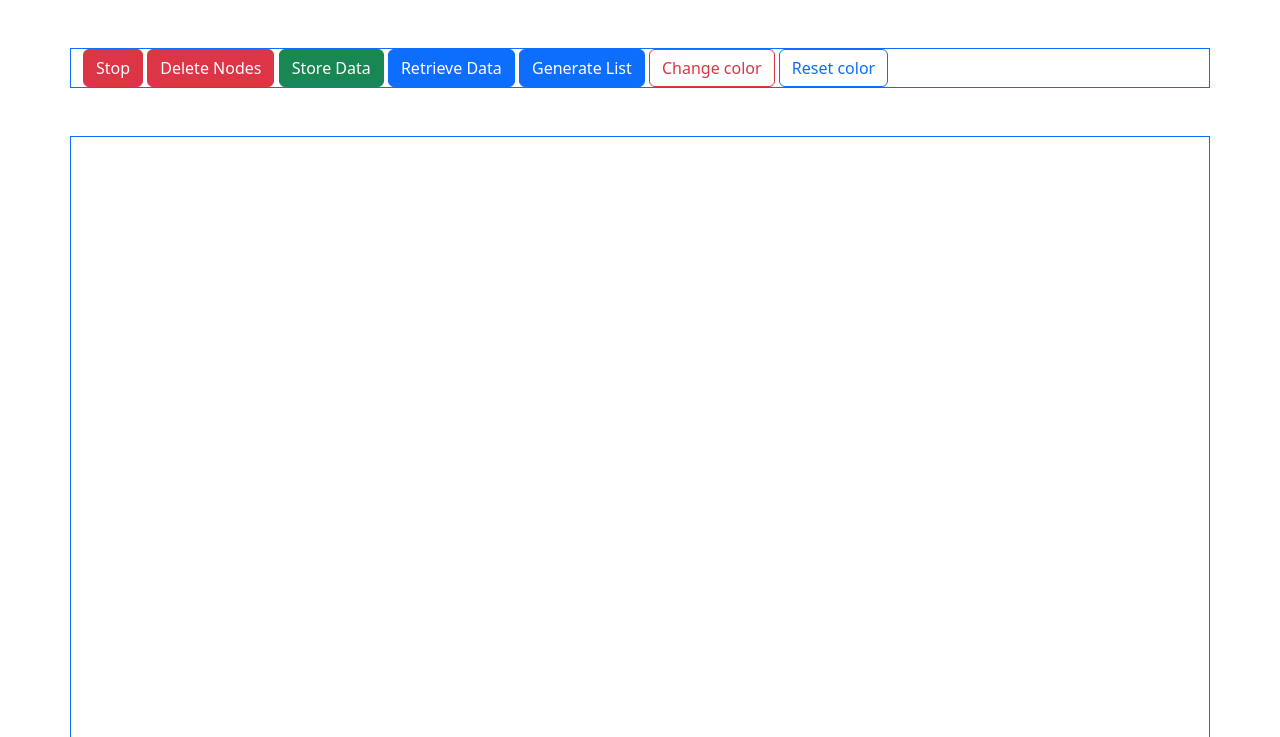
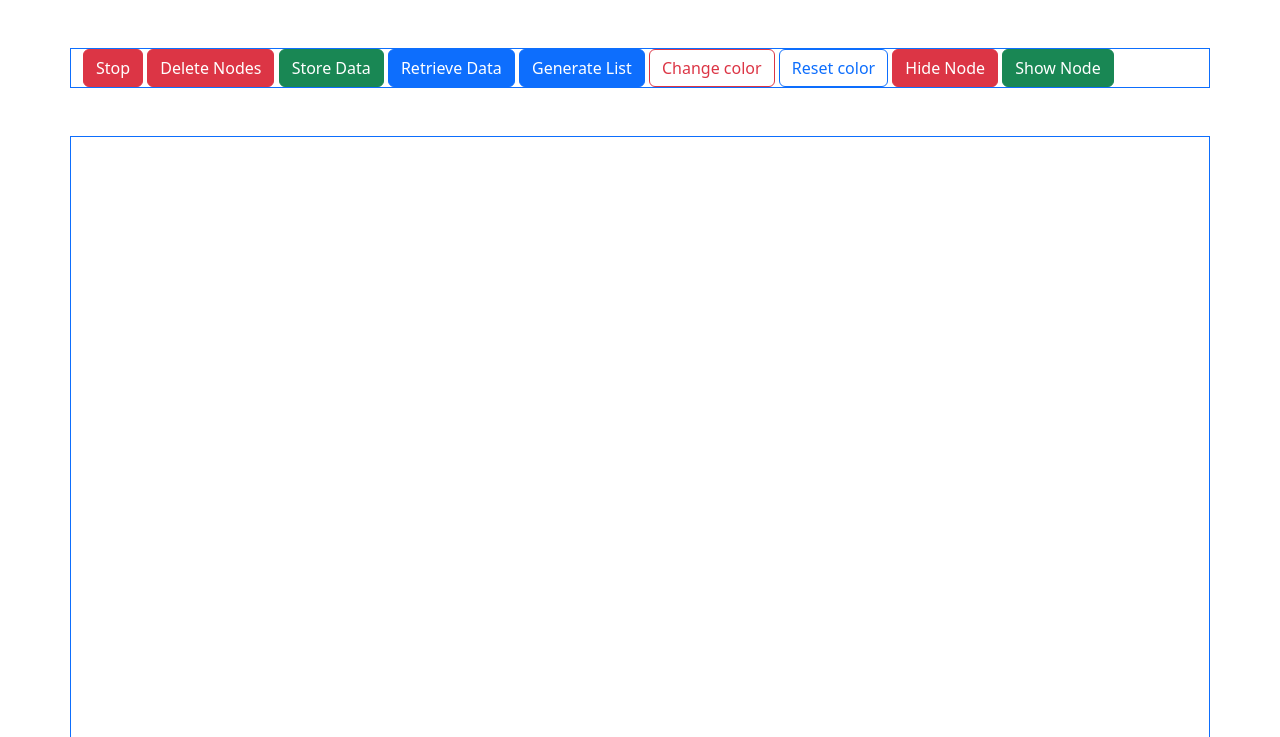
Before and after one commit to gianlucafarinaccio/kernel-visual-analysis, a Flask app: template templates/physics.html in a window 1280 px wide. Shown: the top 737 px of the page. Run offline with Flask 2, Linux system fonts and the light colour scheme; the template is opened without the code that fills it, so the values that code supplies are empty; some libraries are stand-ins or nearby versions.

Commit message:
hide/show node by id

```diff
--- a/templates/physics.html
+++ b/templates/physics.html
@@ -13,12 +13,13 @@
         let nodes;
         let edges;
         let data;
+        let hiddenData = {nodes: new vis.DataSet(), edges: new vis.DataSet()};
 
         function draw(g) {
             data = vis.parseDOTNetwork(g);
             nodes = new vis.DataSet(data.nodes);
             edges = new vis.DataSet(data.edges);
-            data = {nodes: nodes.get(), edges: edges.get()};
+            data = {nodes: nodes, edges: edges};
 
             // create a network
             var container = document.getElementById("mynetwork");
@@ -142,6 +143,24 @@
             nodes.updateOnly([node1,node2]);
         }
 
+        function hideNode(id){
+            var n = nodes.get(id); // get the node
+            var e = edges.get({filter: function(item){return (item.from == id)}}) // get the edges
+            hiddenData.nodes.add(n);
+            hiddenData.edges.add(e);
+            nodes.remove(id);
+            edges.remove(e);
+        }
+
+        function showNode(id){
+            var n = hiddenData.nodes.get(id); // get the node
+            var e = hiddenData.edges.get({filter: function(item){return (item.from == id)}}) // get the edges
+            nodes.add(n);
+            edges.add(e);
+            hiddenData.nodes.remove(id);
+            hiddenData.edges.remove(e);
+        }
+
     </script>
 </head>
 
@@ -155,6 +174,8 @@
         <button type="button" class="btn btn-primary" onclick="nodesList();">Generate List</button>
         <button type="button" class="btn btn-outline-danger" onclick="changeColor('red');">Change color</button>
         <button type="button" class="btn btn-outline-primary" onclick="changeColor('blue');">Reset color</button>
+        <button type="button" class="btn btn-danger" onclick="hideNode('__delay');">Hide Node</button>
+        <button type="button" class="btn btn-success" onclick="showNode('__delay');">Show Node</button>
 </div>
 
 <div class="container my-5 border border-primary">
```
